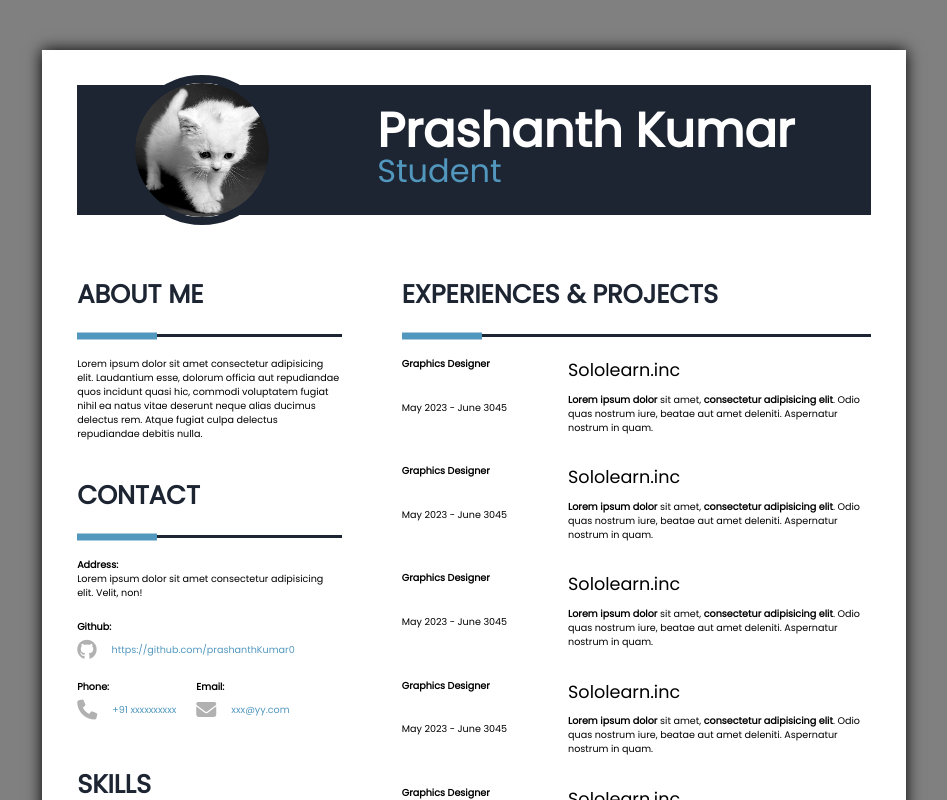
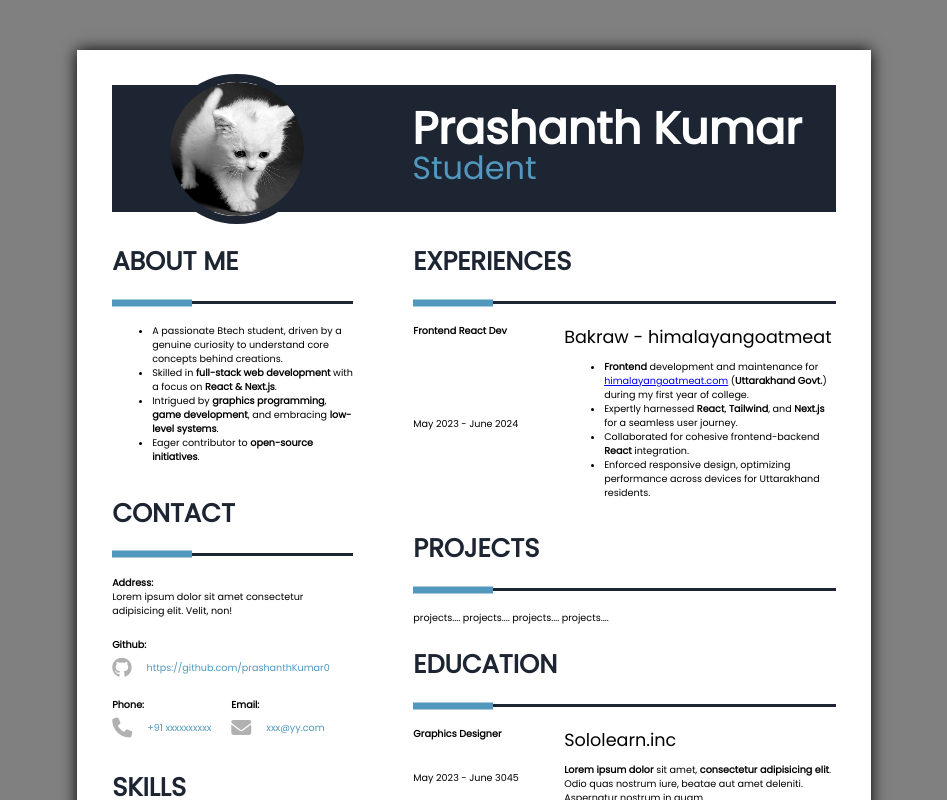
Before and after one commit to PrashanthKumar0/my-resume, a React (Vite) app: page / in a window 1280 px wide. Shown: the top 800 px of the page, without its empty margins (166-1113 px from the left). Built offline with nearby package versions, Linux system fonts and the light colour scheme.

Commit message:
adjust spacing and font size

```diff
--- a/src/Components/Body/About/index.tsx
+++ b/src/Components/Body/About/index.tsx
@@ -1,19 +1,18 @@
 import React from 'react'
 import "./style.css"
 import Heading from '../../Heading/Heading'
+
+import data from '../../../data'
+import { ReactMarkdown } from 'react-markdown/lib/react-markdown'
 
 function About() {
   return (
     <div>
       <Heading text="About Me" />
       <div>
-        Lorem ipsum dolor sit amet consectetur
-        adipisicing elit. Laudantium esse,
-        dolorum officia aut repudiandae quos
-        incidunt quasi hic, commodi voluptatem
-        fugiat nihil ea natus vitae deserunt neque
-        alias ducimus delectus rem. Atque fugiat
-        culpa delectus repudiandae debitis nulla.
+        <ReactMarkdown>
+          {data.aboutMe}
+        </ReactMarkdown>
       </div>
     </div>
   )
--- a/src/Components/Body/Experiences/index.tsx
+++ b/src/Components/Body/Experiences/index.tsx
@@ -8,7 +8,7 @@ import Heading from '../../Heading/Heading';
 function Experiences() {
     return (
         <div>
-            <Heading text={"Experiences & Projects"} />
+            <Heading text={"Experiences"} />
             <div className="experience_cards">
                 {data.experiences.map((experience, key) => (
                     <ExperienceCard key={key} {...experience} />
--- /dev/null
+++ b/src/Components/Body/Projects/index.tsx
@@ -0,0 +1,23 @@
+import React from 'react'
+
+import "./style.css";
+import data from '../../../data';
+import Heading from '../../Heading/Heading';
+
+import "./style.css";
+
+function Projects() {
+    return (
+        <div>
+            <Heading text={"Projects"} />
+            <div className="projects_cards">
+                projects....
+                projects....
+                projects....
+                projects....
+            </div>
+        </div>
+    )
+}
+
+export default Projects;
--- a/src/Components/Body/index.tsx
+++ b/src/Components/Body/index.tsx
@@ -5,6 +5,7 @@ import Contact from './Contact';
 import Skills from './Skills';
 import Experiences from './Experiences';
 import Education from './Education';
+import Projects from './Projects';
 
 
 
@@ -24,6 +25,7 @@ function Body() {
       {/* right column */}
       <div>
         <Experiences />
+        <Projects />
         <Education />
       </div>
     </div>
--- a/src/Components/Body/style.css
+++ b/src/Components/Body/style.css
@@ -1,5 +1,5 @@
 .body {
-    margin-top: 60px;
+    margin-top: 30px;
     grid-gap: 60px;
     display: grid;
     grid-template-columns: 33.33% auto auto;
@@ -10,7 +10,7 @@
 .body>div {
     display: flex;
     flex-direction: column;
-    gap: 35px;
+    gap: 20px;
 }
 
 .body>div:nth-child(1) {
--- a/src/Components/Header/style.css
+++ b/src/Components/Header/style.css
@@ -34,14 +34,14 @@ img {
 
 .name {
     font-weight: bolder;
-    font-size: 3rem;
+    font-size: 2.8rem;
     margin-top: 10px;
     margin-bottom: -10px;
 }
 
 .role {
     font-size: 2rem;
-    margin-top: -20px;
+    margin-top: -18px;
     margin-bottom: 20px;
     color: var(--light-blue);
 }
--- a/src/data.tsx
+++ b/src/data.tsx
@@ -3,6 +3,7 @@ import ContactLink from "./Components/ContactLink";
 const data = {
     "name": "Prashanth Kumar",
     "role": "Student",
+    "aboutMe": "- A passionate Btech student, driven by a genuine curiosity to understand core concepts behind creations.\n- Skilled in **full-stack web development** with a focus on **React & Next.js**.\n- Intrigued by **graphics programming**, **game development**, and embracing **low-level systems**.\n- Eager contributor to **open-source initiatives**.",
     "contacts": {
         "address": "Lorem ipsum dolor sit amet consectetur adipisicing elit. Velit, non!",
         "github": (
@@ -30,42 +31,19 @@ const data = {
     },
     "experiences": [
         {
-            "company": "Sololearn.inc",
-            "post": "Graphics Designer",
+            "company": "Bakraw - himalayangoatmeat",
+            "post": "Frontend React Dev",
             "from": "May 2023",
-            "to": "June 3045",
-            "desc": "__Lorem__ **ipsum dolor** sit amet,\n **consectetur adipisicing elit**. Odio quas nostrum iure, beatae aut amet deleniti. Aspernatur nostrum in quam."
+            "to": "June 2024",
+            "desc":
+                "- **Frontend** development and maintenance for [himalayangoatmeat.com](https://himalayangoatmeat.com) (**Uttarakhand Govt.**) during my first year of college.\n" +
+                "- Expertly harnessed **React**, **Tailwind**, and **Next.js** for a seamless user journey.\n" +
+                "- Collaborated for cohesive frontend-backend **React** integration.\n" +
+                "- Enforced responsive design, optimizing performance across devices for Uttarakhand residents."
+
         },
-        {
-            "company": "Sololearn.inc",
-            "post": "Graphics Designer",
-            "from": "May 2023",
-            "to": "June 3045",
-            "desc": "__Lorem__ **ipsum dolor** sit amet,\n **consectetur adipisicing elit**. Odio quas nostrum iure, beatae aut amet deleniti. Aspernatur nostrum in quam."
-        },
-        {
-            "company": "Sololearn.inc",
-            "post": "Graphics Designer",
-            "from": "May 2023",
-            "to": "June 3045",
-            "desc": "__Lorem__ **ipsum dolor** sit amet,\n **consectetur adipisicing elit**. Odio quas nostrum iure, beatae aut amet deleniti. Aspernatur nostrum in quam."
-        },
-        {
-            "company": "Sololearn.inc",
-            "post": "Graphics Designer",
-            "from": "May 2023",
-            "to": "June 3045",
-            "desc": "__Lorem__ **ipsum dolor** sit amet,\n **consectetur adipisicing elit**. Odio quas nostrum iure, beatae aut amet deleniti. Aspernatur nostrum in quam."
-        },
-        {
-            "company": "Sololearn.inc",
-            "post": "Graphics Designer",
-            "from": "May 2023",
-            "to": "June 3045",
-            "desc": "__Lorem__ **ipsum dolor** sit amet,\n **consectetur adipisicing elit**. Odio quas nostrum iure, beatae aut amet deleniti. Aspernatur nostrum in quam."
-        },
-    ],
-    "education":[
+      ],
+    "education": [
         {
             "institute": "Sololearn.inc",
             "course": "Graphics Designer",
--- a/src/index.css
+++ b/src/index.css
@@ -28,7 +28,6 @@ body{
 @media screen {
   /** will be applied only on screen i.e not while printing  */
   .page{
-    box-sizing: content-box;
     margin:50px auto;
     box-shadow: 0px 0px 15px black;
   }
```
Also changed, not shown: src/Components/Body/Projects/style.css (added).
